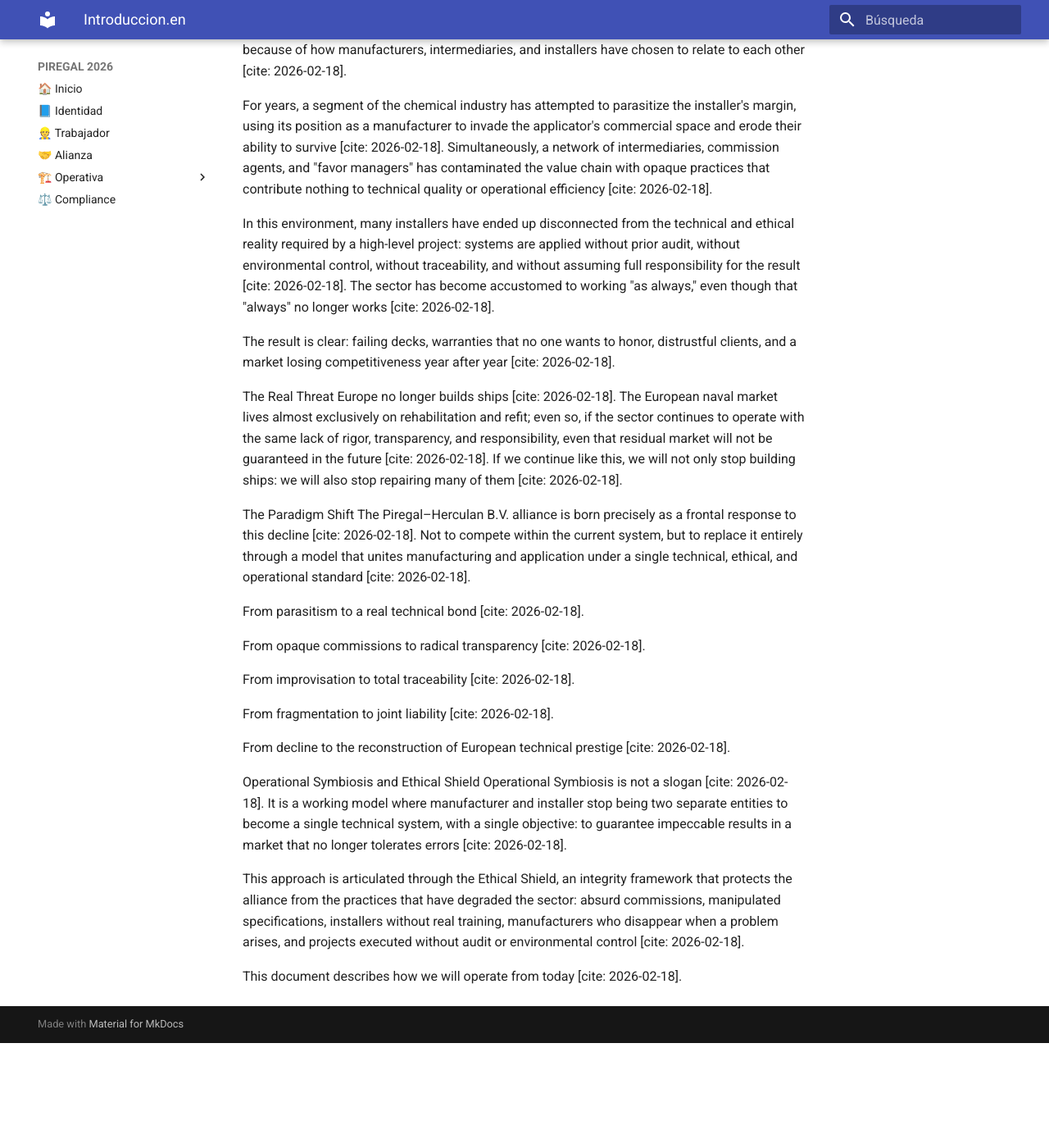
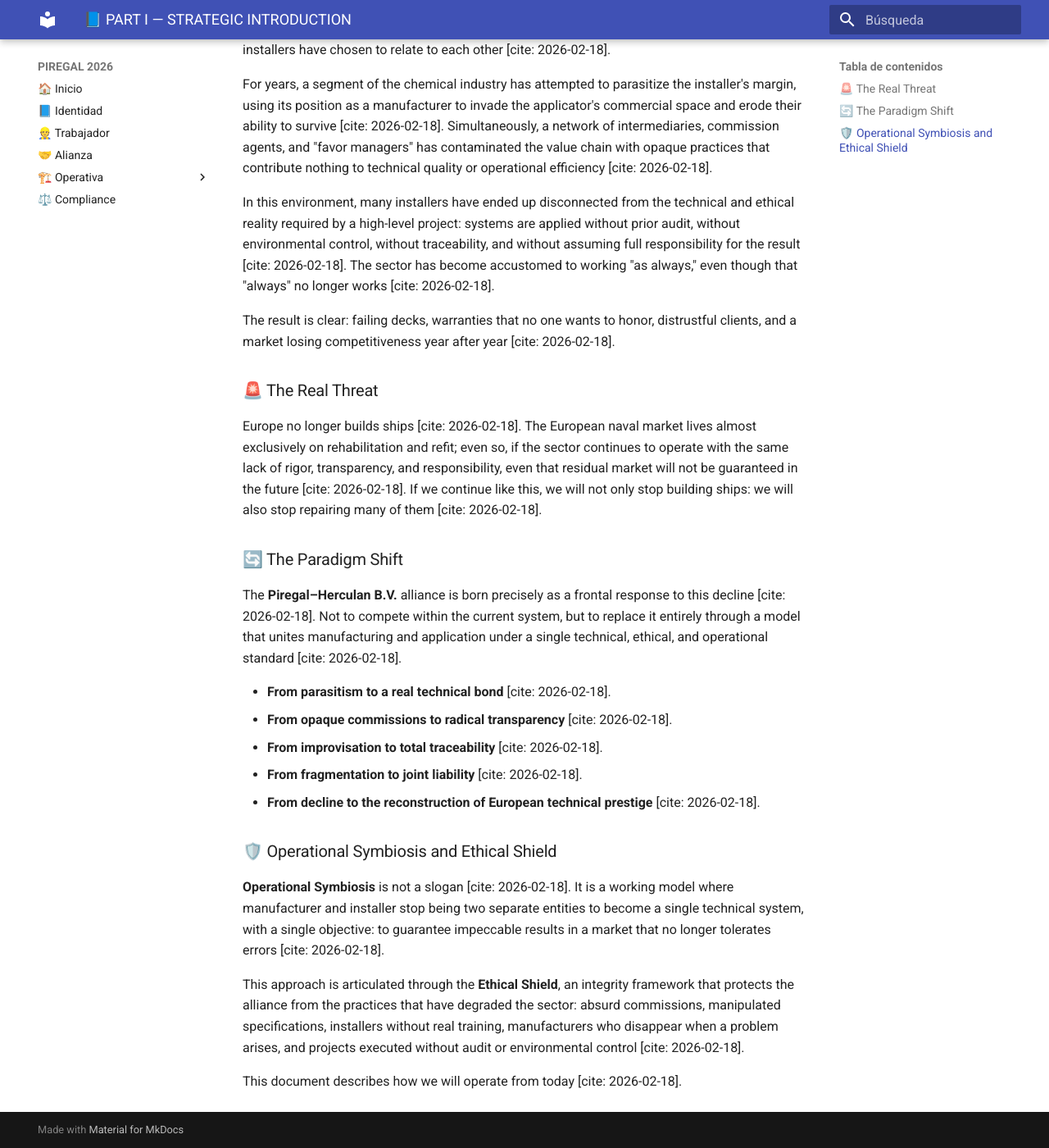
Before and after one commit to bernardezgatosergio-ai/piregal-governance, an MkDocs documentation site: the page built from docs/v1-identidad/introduccion.en.md, in a window 1280 px wide and 1400 px high, scrolled down 208 px. Shown: the whole window at 82% size. Built offline with MkDocs 1.6.1 and Material for MkDocs 9.7.7, drawn with Linux system fonts in a browser that asks for light colours; before the commit the page ends 1480 px from its top, so only the background shows below that; some of the changed text lies outside the part shown.

Commit message:
Update introduccion.en.md

```diff
--- a/docs/v1-identidad/introduccion.en.md
+++ b/docs/v1-identidad/introduccion.en.md
@@ -7,25 +8,21 @@
 
 The result is clear: failing decks, warranties that no one wants to honor, distrustful clients, and a market losing competitiveness year after year [cite: 2026-02-18].
 
-The Real Threat
+### 🚨 The Real Threat
 Europe no longer builds ships [cite: 2026-02-18]. The European naval market lives almost exclusively on rehabilitation and refit; even so, if the sector continues to operate with the same lack of rigor, transparency, and responsibility, even that residual market will not be guaranteed in the future [cite: 2026-02-18]. If we continue like this, we will not only stop building ships: we will also stop repairing many of them [cite: 2026-02-18].
 
-The Paradigm Shift
-The Piregal–Herculan B.V. alliance is born precisely as a frontal response to this decline [cite: 2026-02-18]. Not to compete within the current system, but to replace it entirely through a model that unites manufacturing and application under a single technical, ethical, and operational standard [cite: 2026-02-18].
+### 🔄 The Paradigm Shift
+The **Piregal–Herculan B.V.** alliance is born precisely as a frontal response to this decline [cite: 2026-02-18]. Not to compete within the current system, but to replace it entirely through a model that unites manufacturing and application under a single technical, ethical, and operational standard [cite: 2026-02-18].
 
-From parasitism to a real technical bond [cite: 2026-02-18].
+* **From parasitism to a real technical bond** [cite: 2026-02-18].
+* **From opaque commissions to radical transparency** [cite: 2026-02-18].
+* **From improvisation to total traceability** [cite: 2026-02-18].
+* **From fragmentation to joint liability** [cite: 2026-02-18].
+* **From decline to the reconstruction of European technical prestige** [cite: 2026-02-18].
 
-From opaque commissions to radical transparency [cite: 2026-02-18].
+### 🛡️ Operational Symbiosis and Ethical Shield
+**Operational Symbiosis** is not a slogan [cite: 2026-02-18]. It is a working model where manufacturer and installer stop being two separate entities to become a single technical system, with a single objective: to guarantee impeccable results in a market that no longer tolerates errors [cite: 2026-02-18].
 
-From improvisation to total traceability [cite: 2026-02-18].
-
-From fragmentation to joint liability [cite: 2026-02-18].
-
-From decline to the reconstruction of European technical prestige [cite: 2026-02-18].
-
-Operational Symbiosis and Ethical Shield
-Operational Symbiosis is not a slogan [cite: 2026-02-18]. It is a working model where manufacturer and installer stop being two separate entities to become a single technical system, with a single objective: to guarantee impeccable results in a market that no longer tolerates errors [cite: 2026-02-18].
-
-This approach is articulated through the Ethical Shield, an integrity framework that protects the alliance from the practices that have degraded the sector: absurd commissions, manipulated specifications, installers without real training, manufacturers who disappear when a problem arises, and projects executed without audit or environmental control [cite: 2026-02-18].
+This approach is articulated through the **Ethical Shield**, an integrity framework that protects the alliance from the practices that have degraded the sector: absurd commissions, manipulated specifications, installers without real training, manufacturers who disappear when a problem arises, and projects executed without audit or environmental control [cite: 2026-02-18].
 
 This document describes how we will operate from today [cite: 2026-02-18].
```
Also changed, not shown: other parts of docs/v1-identidad/introduccion.en.md (+2 -1 lines).
